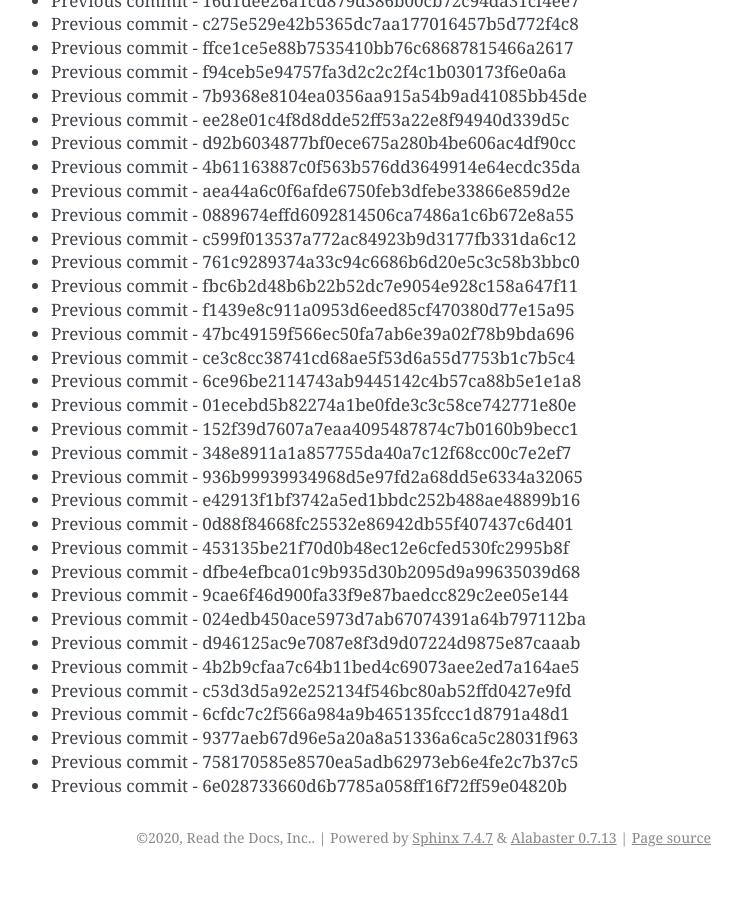
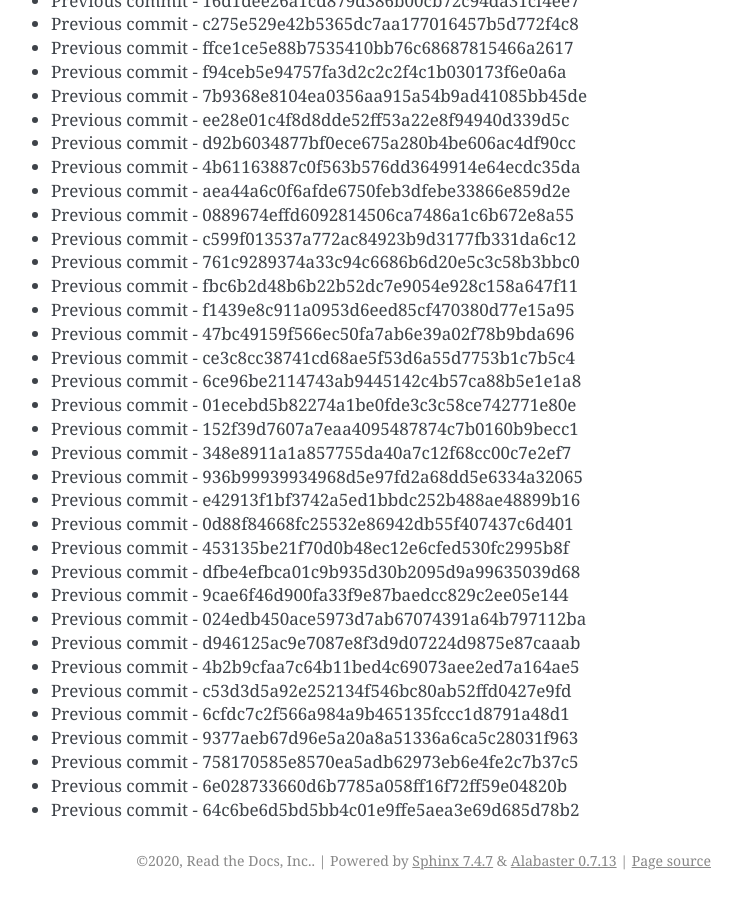
Before and after one commit to readthedocs/rtd-git-stresstest, a Sphinx documentation site: the page built from docs/updates.rst, in a window 1280 px wide and 900 px high, scrolled down 14124 px. Shown: the whole window, without its empty margins (399-1141 px from the left). Built offline with Sphinx 7.4.7, drawn with Linux system fonts in a browser that asks for light colours; before the commit the page ends 15001 px from its top, so only the background shows below that.

Commit message:
Generating commit from previous: 64c6be6d5bd5bb4c01e9ffe5aea3e69d685d78b2

```diff
--- a/docs/updates.rst
+++ b/docs/updates.rst
@@ -625,3 +625,4 @@ It can be tested for any performance characteristics.
 * Previous commit - 9377aeb67d96e5a20a8a51336a6ca5c28031f963
 * Previous commit - 758170585e8570ea5adb62973eb6e4fe2c7b37c5
 * Previous commit - 6e028733660d6b7785a058ff16f72ff59e04820b
+* Previous commit - 64c6be6d5bd5bb4c01e9ffe5aea3e69d685d78b2
```
